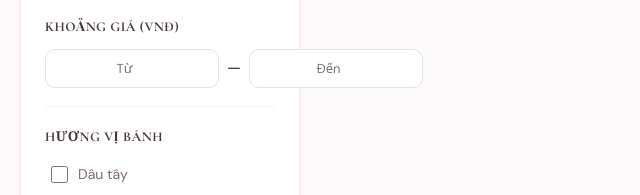
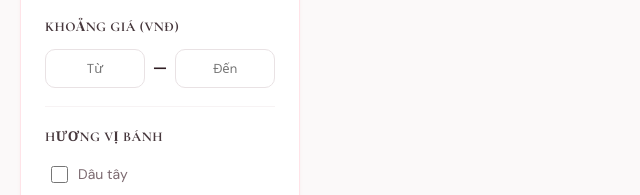
Before and after one commit to hiennguyenkim/TeaBreak, a website: page views/products.html in a window 1280 px wide. Shown: the part 485-680 px from the top of the page, 0-640 px from the left. Drawn offline with nearby package versions, Linux system fonts and the light colour scheme; no server answers; a web font is replaced by a local one.

Commit message:
feat: create product catalog page and associated styling for product filtering layout

```diff
--- a/public/css/product.css
+++ b/public/css/product.css
@@ -139,16 +139,29 @@
   display: flex;
   align-items: center;
   gap: 8px;
+  width: 100%;
 }
 
 .price-range-inputs input {
   flex: 1;
-  padding: 10px 12px;
+  min-width: 0;
+  width: 0;
+  padding: 10px 8px;
   border: 1.5px solid var(--gray-200);
   border-radius: var(--radius-sm);
   font-size: 13px;
   text-align: center;
   transition: var(--transition-fast);
+}
+
+.price-range-inputs input::-webkit-outer-spin-button,
+.price-range-inputs input::-webkit-inner-spin-button {
+  -webkit-appearance: none;
+  margin: 0;
+}
+
+.price-range-inputs input[type=number] {
+  -moz-appearance: textfield;
 }
 
 .price-range-inputs input:focus {
--- a/views/products.html
+++ b/views/products.html
@@ -87,7 +87,7 @@
             <h4>Khoảng giá (VNĐ)</h4>
             <div class="price-range-inputs">
               <input type="number" id="price-min" placeholder="Từ" min="0">
-              <span>&mdash;</span>
+              <span class="price-range-sep">&mdash;</span>
               <input type="number" id="price-max" placeholder="Đến" min="0">
             </div>
           </div>
```
